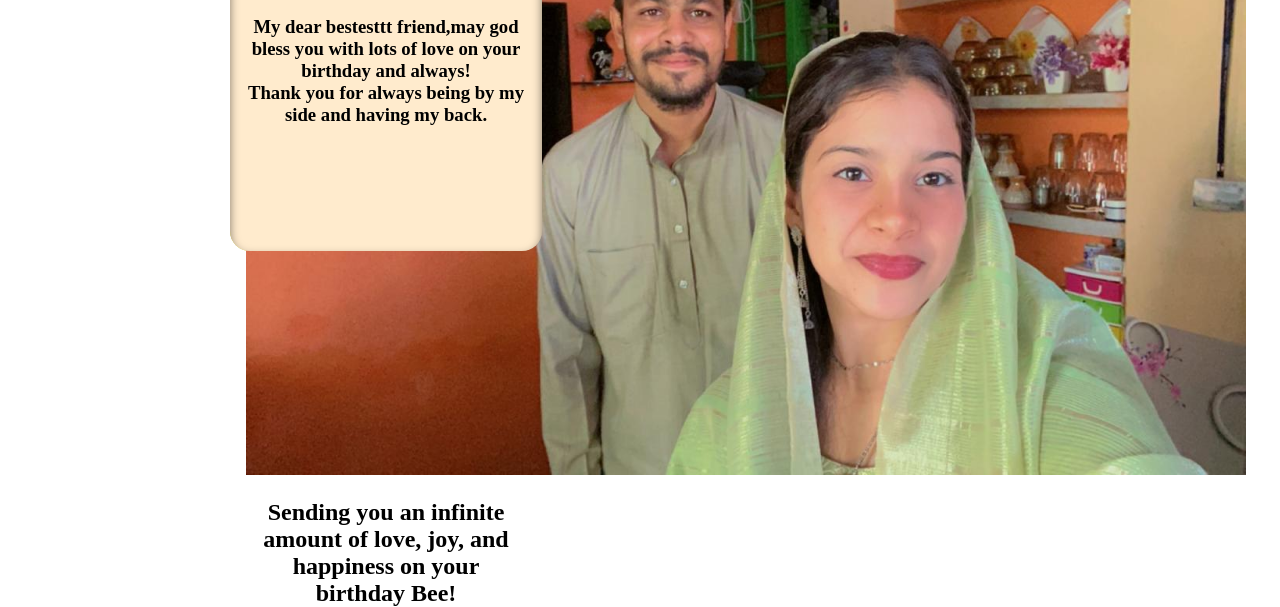
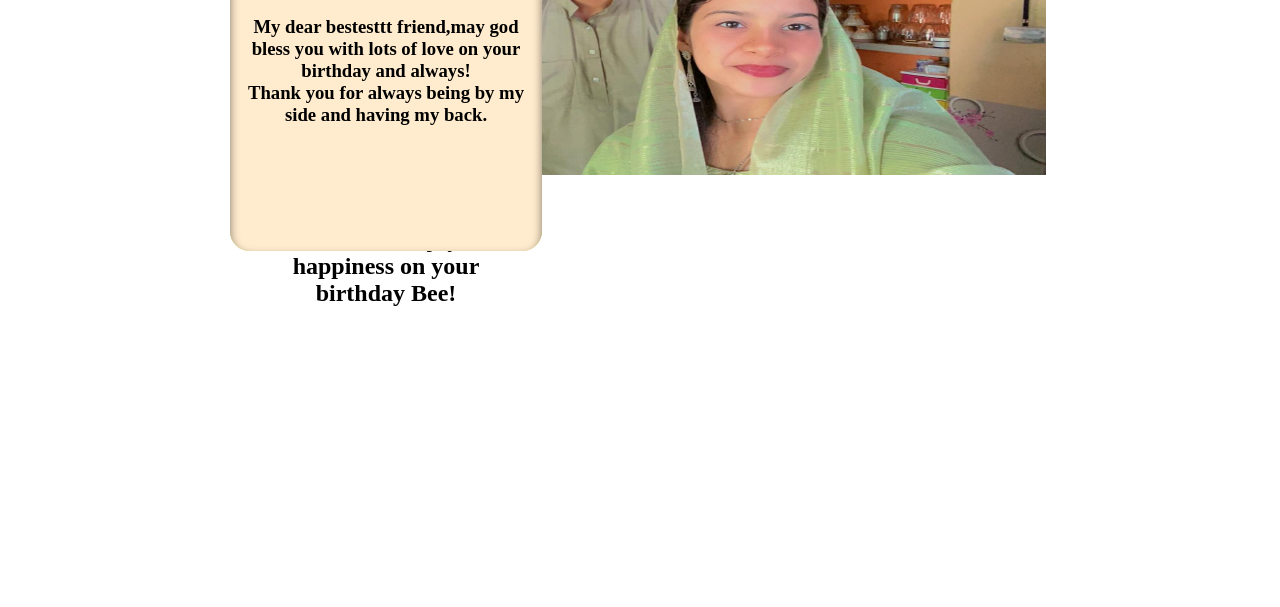
Before and after one commit to Mdloothbilal/Mahek, a plain HTML site: page index.html in a window 1280 px wide. Shown: the part 241-848 px from the top of the page. After the commit the page ends 800 px from the top, so only its background shows below. Drawn offline with Linux system fonts and the light colour scheme.

Commit message:
Update index.html

```diff
--- a/index.html
+++ b/index.html
@@ -16,7 +16,7 @@
                     Thank you for always being by my side and having my back.</h3>
             </div>
             <div class="inside">
-                <img src="mahek1.jpg" height="600px" width="1000px">
+                <img src="mahek1.jpg" height="300px" width="800px">
                 <h3>Sending you an infinite amount of love, joy, and happiness on your birthday Bee!
                 </h3>
             </div>
```
